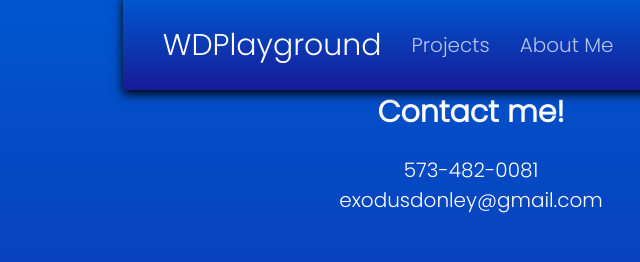
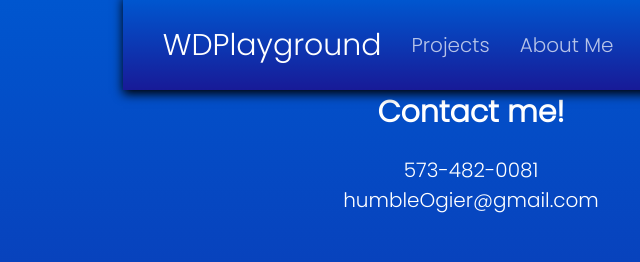
Before and after one commit to sonOfArent/Playground, a plain HTML site: page contact.html in a window 1280 px wide. Shown: the top 262 px of the page, 169-809 px from the left. Drawn offline with nearby package versions, Linux system fonts and the light colour scheme.

Commit message:
email change :)

```diff
--- a/contact.html
+++ b/contact.html
@@ -53,7 +53,7 @@
         <div class="contact-info">
             <ul class="contact-list">
                 <li>573-482-0081</li>
-                <li>exodusdonley@gmail.com</li>
+                <li>humbleOgier@gmail.com</li>
             </ul>
         </div>
         </div>
@@ -76,7 +76,7 @@
             <h3>Find Me</h3>
             <div class="social-media">
                 <label for="mail">
-                    <a href="mailto:exodusdonley@gmail.com">
+                    <a href="mailto:humbleOgier@gmail.com">
                         <ion-icon name="mail"></ion-icon>
                     </a>
                 </label>
```
Also changed, not shown: about.html (+1 -1 lines), index.html (+1 -1 lines), projects.html (+1 -1 lines).
